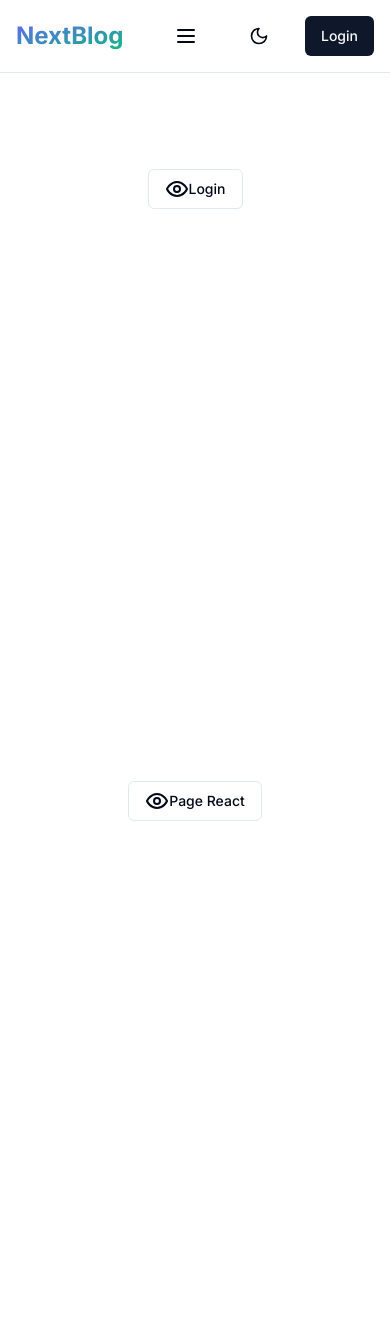
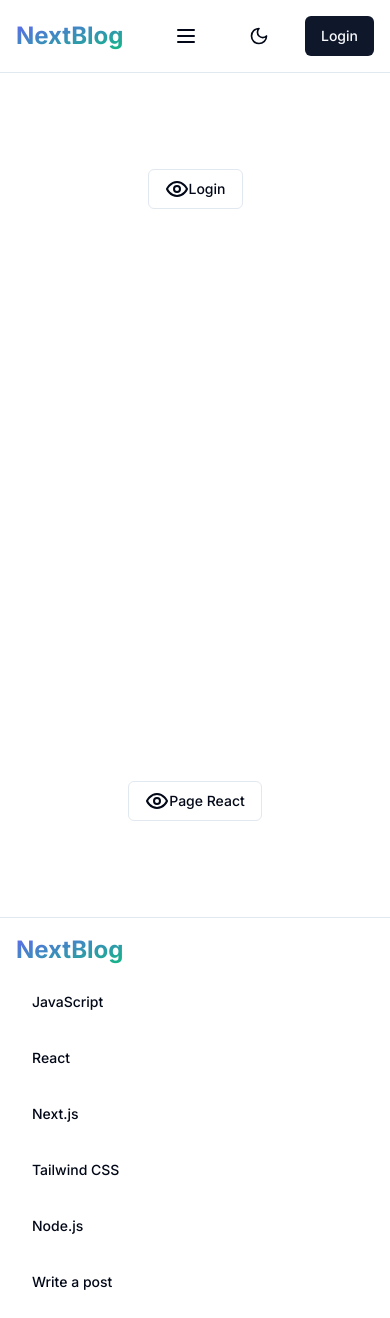
Before and after one commit to gllmt/next_blog_2024, a Next.js app: page / in a window 390 px wide. Before the commit the page ends 917 px from the top, so only its background shows below. Built offline with nearby package versions, Linux system fonts and the light colour scheme.

Commit message:
add footer and responsive styles

```diff
--- a/app/layout.tsx
+++ b/app/layout.tsx
@@ -4,6 +4,7 @@ import "./globals.css";
 // import Link from "next/link";
 import Header from "@/components/header";
 import ThemeProvider from "@/providers/theme-provider";
+import Footer from "@/components/footer";
 
 const inter = Inter({ subsets: ["latin"] });
 
@@ -21,8 +22,13 @@ export default function RootLayout({
     <html lang="en">
       <body className={inter.className}>
         <ThemeProvider attribute="class" defaultTheme="system" enableSystem>
-          <Header />
-          {children}
+          <div className="flex flex-col justify-between min-h-screen">
+            <Header />
+            <div className="flex-grow">
+              {children}
+            </div>
+            <Footer />
+          </div>
         </ThemeProvider>
       </body>
     </html>
--- /dev/null
+++ b/components/footer.tsx
@@ -0,0 +1,31 @@
+import { CATEGORIES } from "@/utils/data/categories";
+import PageContainer from "./page-container";
+import Link from "next/link";
+import { Category } from "@/utils/types";
+import { Button } from "./ui/button";
+
+export default function Footer() {
+  return (
+    <footer className="p-4 border-t">
+        <PageContainer>
+            <div className="flex flex-col md:flex-row items-start md:items-center justify-between">
+                <Link className="text-2xl font-bold text-transparent bg-clip-text bg-gradient-to-br from-indigo-500 to-emerald-500" href="/">NextBlog</Link>
+                <div className="flex flex-col md:flex-row gap-4 mt-4 md:mt-0">
+                    {CATEGORIES.map((category: Category) => (
+                        <div key={category.id}>
+                            <Link href={`/categories/${category.slug}`}>
+                                <Button variant="ghost">
+                                    {category.name}
+                                </Button>
+                            </Link>
+                        </div>
+                    ))}
+                    <Link href="/write">
+                        <Button variant="ghost">Write a post</Button>
+                    </Link>
+                </div>
+            </div>
+        </PageContainer>
+    </footer>
+  )
+}
```
